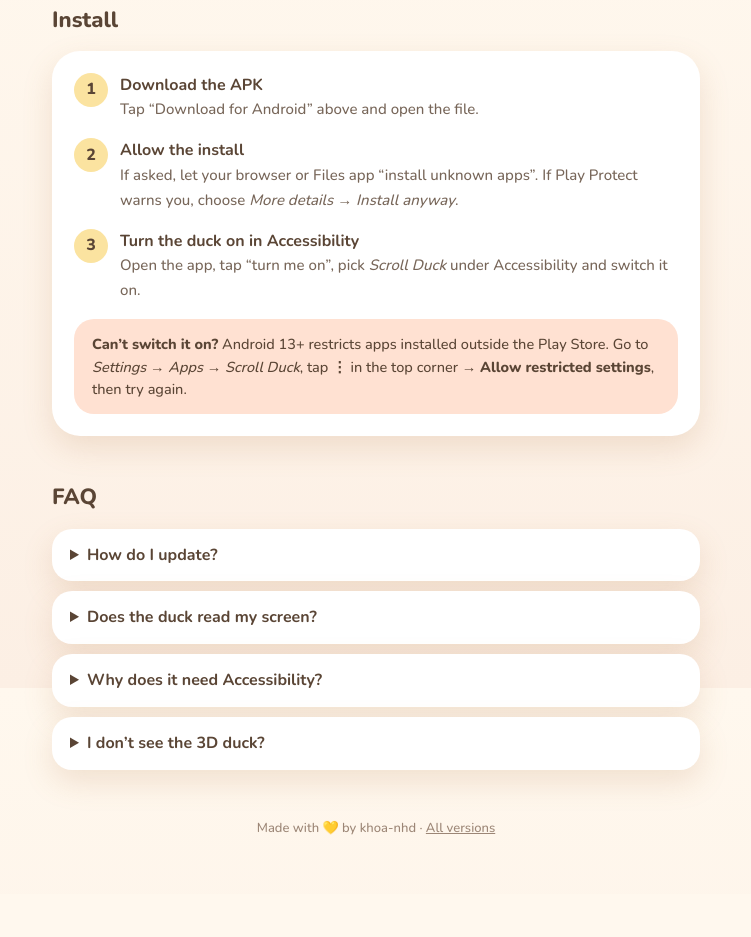
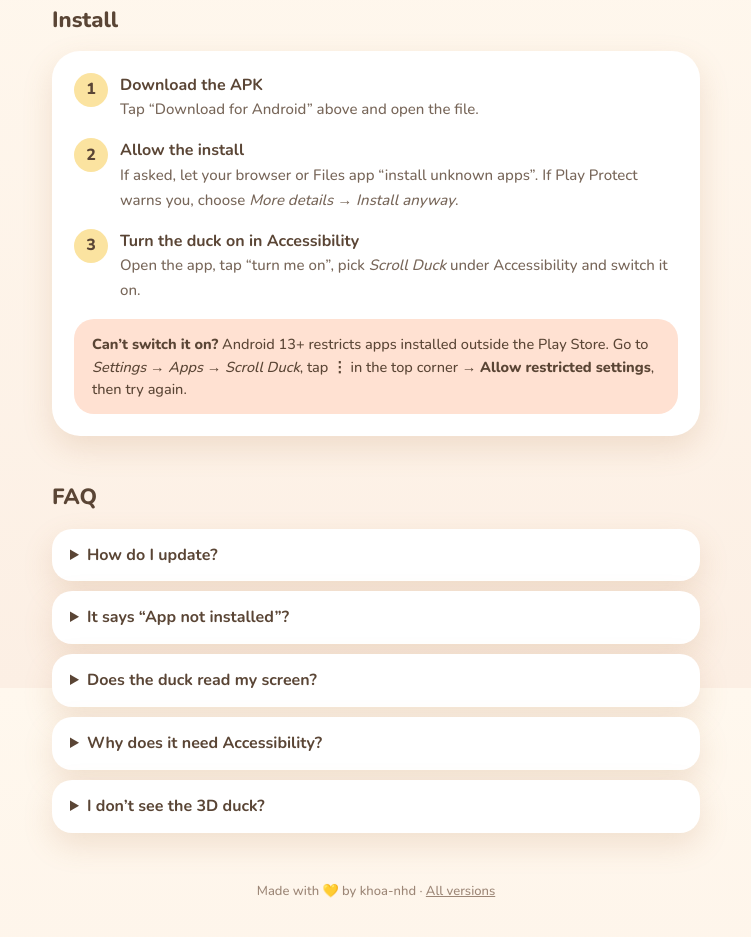
Before and after one commit to khoa-nhd/scroll-duck-app, a plain HTML site: page index.html in a window 1280 px wide. Shown: the part 912-1849 px from the top of the page, without its empty margins (264-1015 px from the left). Before the commit the page ends 1806 px from the top, so only its background shows below. Drawn offline with nearby package versions, Linux system fonts and the light colour scheme; no server answers.

Commit message:
Update download page

```diff
--- a/index.html
+++ b/index.html
@@ -118,6 +118,10 @@
       <p>The app checks when you open it. When there’s a new version you’ll see “a new me is here! 🎁”; tap <b>update me</b> and you’re done, your data stays. You can also download again from this page and install over it.</p>
     </details>
     <details>
+      <summary>It says “App not installed”?</summary>
+      <p>An older Scroll Duck from somewhere else is already on the phone. Uninstall it first (<i>Settings → Apps → Scroll Duck → Uninstall</i>), then open the APK again.</p>
+    </details>
+    <details>
       <summary>Does the duck read my screen?</summary>
       <p>No. It only looks at screen IDs to tell when you’re on Reels or Shorts, never at text or content. Only what you type or say in the chat is sent to the AI so it can reply.</p>
     </details>
```
Also changed, not shown: 1 other file.
